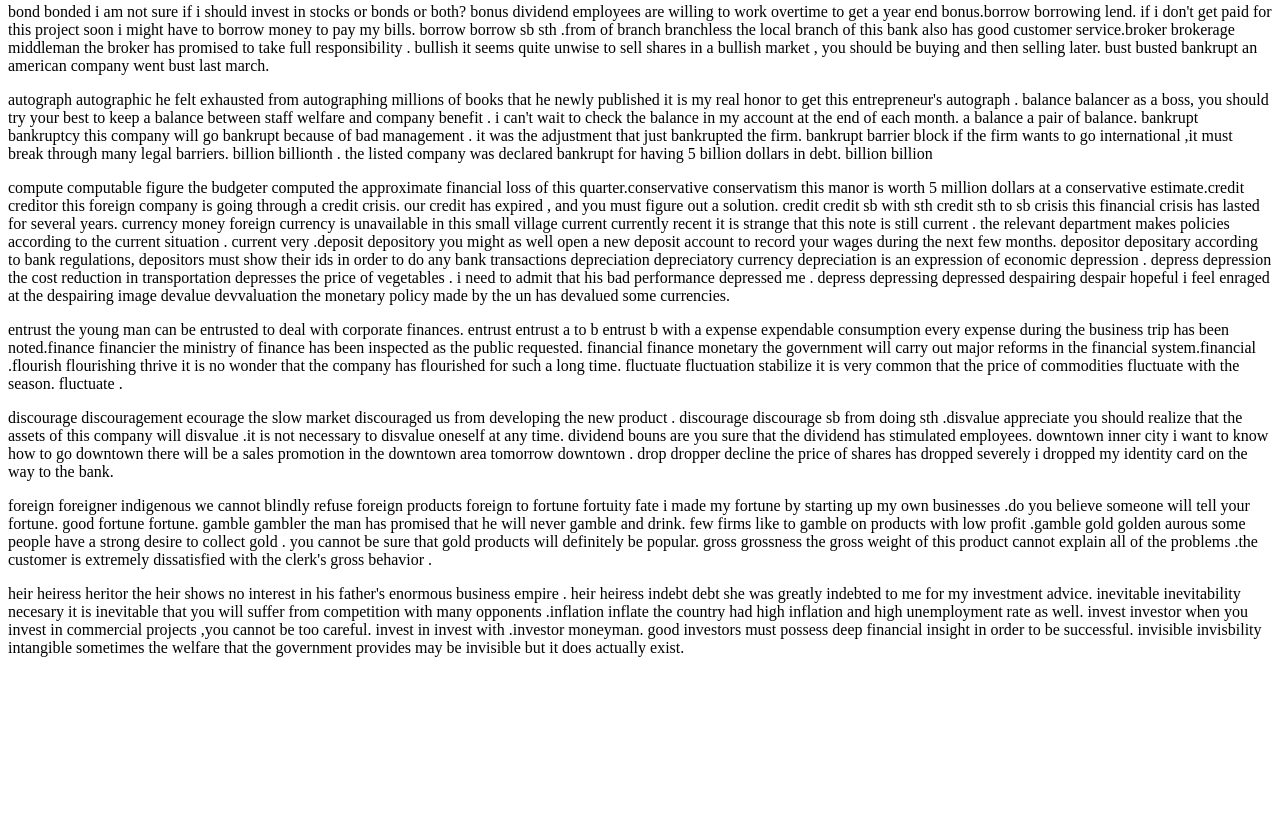
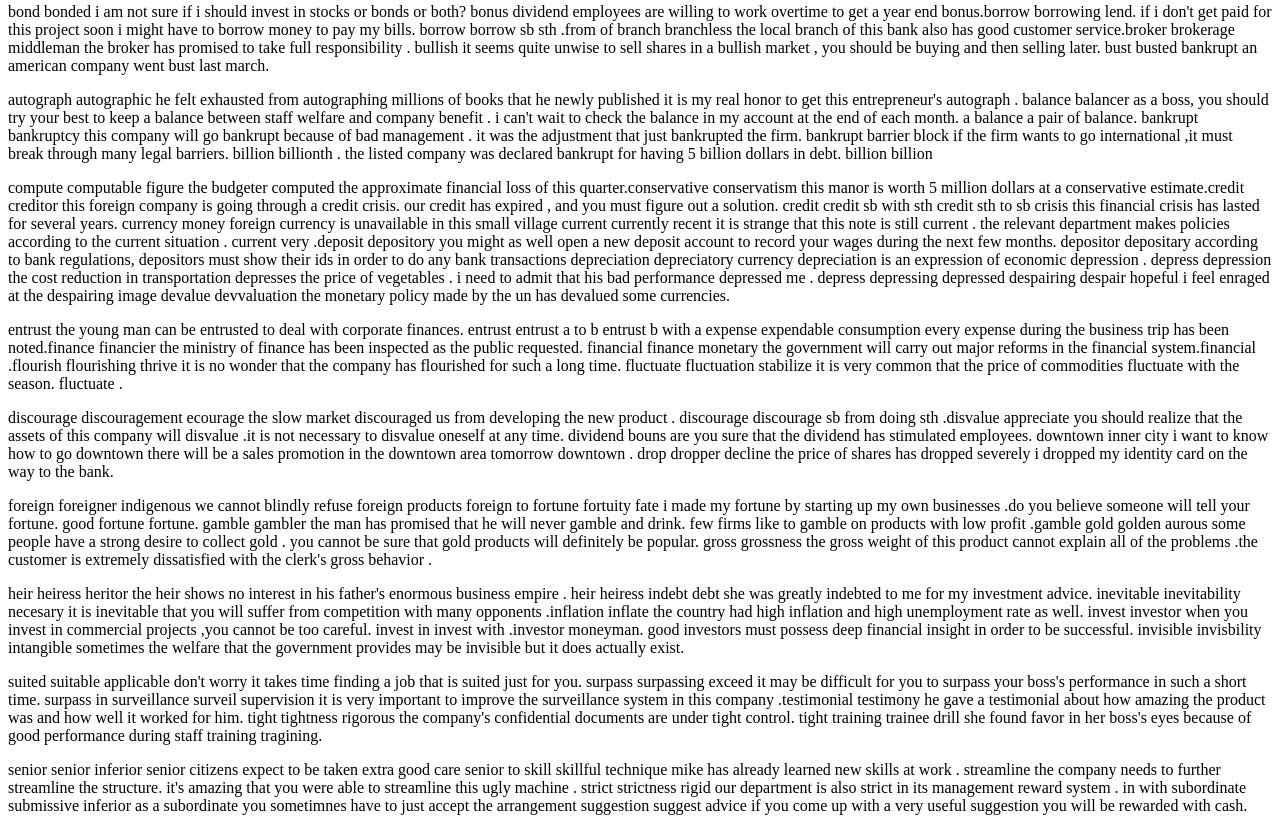
Before and after one commit to pann710/20210930, a plain HTML site: page index.html in a window 1280 px wide. Shown: the part 1365-2196 px from the top of the page. Before the commit the page ends 2038 px from the top, so only its background shows below. Drawn offline with Linux system fonts and the light colour scheme.

Commit message:
Update index.html

```diff
--- a/index.html
+++ b/index.html
@@ -26,8 +26,8 @@
   <p>discourage discouragement ecourage the slow market discouraged us from developing the new product . discourage discourage sb from doing sth .disvalue appreciate  you should realize that the assets of this company will disvalue .it is not necessary  to disvalue oneself at any time. dividend bouns are you sure that the dividend has stimulated employees. downtown inner city i want to know how to go downtown there will be a sales promotion in the downtown area tomorrow downtown .  drop dropper decline the price of shares has dropped severely i dropped my identity card on the way to the bank.</p>
   <p>foreign foreigner indigenous we cannot blindly refuse foreign products foreign to fortune fortuity fate i made my fortune by starting up my own businesses .do you believe someone will tell your fortune. good fortune fortune. gamble gambler the man has promised that he will never gamble and drink. few firms like to gamble on products with low  profit .gamble gold golden aurous some people have a strong desire to collect gold . you cannot be sure that gold products will definitely be popular. gross grossness the gross weight of this product cannot explain all of the problems .the customer is extremely dissatisfied with the clerk's gross behavior .</p>
   <p>heir heiress heritor the heir shows no interest in his father's enormous business empire . heir heiress indebt debt she was greatly indebted to me for my investment advice. inevitable inevitability necesary it is inevitable that you will suffer from competition with many opponents .inflation inflate the country had high inflation and high unemployment rate as well. invest investor when you invest in commercial projects ,you cannot be too careful. invest in invest with .investor moneyman. good investors must possess deep financial insight in order to be successful. invisible invisbility intangible sometimes the welfare that the government  provides may be invisible but it does actually exist.</p>
-  <p></p>
-  <p></p>
+  <p>suited suitable applicable don't worry it takes time finding a job that is suited just for you. surpass surpassing exceed it may be difficult for you to surpass your boss's performance in such a short time. surpass in surveillance surveil supervision it is very important to improve the surveillance system in this company .testimonial testimony he gave a testimonial about how amazing the product was and how well it worked for him. tight tightness rigorous  the company's confidential documents are under tight control. tight training trainee drill she found favor in her boss's eyes because of good performance during staff training tragining.</p>
+  <p>senior senior inferior senior citizens expect to be taken extra good care  senior to skill skillful technique mike has already learned new skills at work . streamline the company needs to further streamline the structure. it's amazing that you were able to streamline this ugly machine . strict strictness rigid our department is also strict in its management reward system . in with subordinate submissive inferior as a subordinate you sometimnes have to just accept the arrangement suggestion  suggest advice if you come up with a very useful suggestion you will be rewarded with cash.</p>
   <p></p>
   <p></p>
   <p></p>
```
